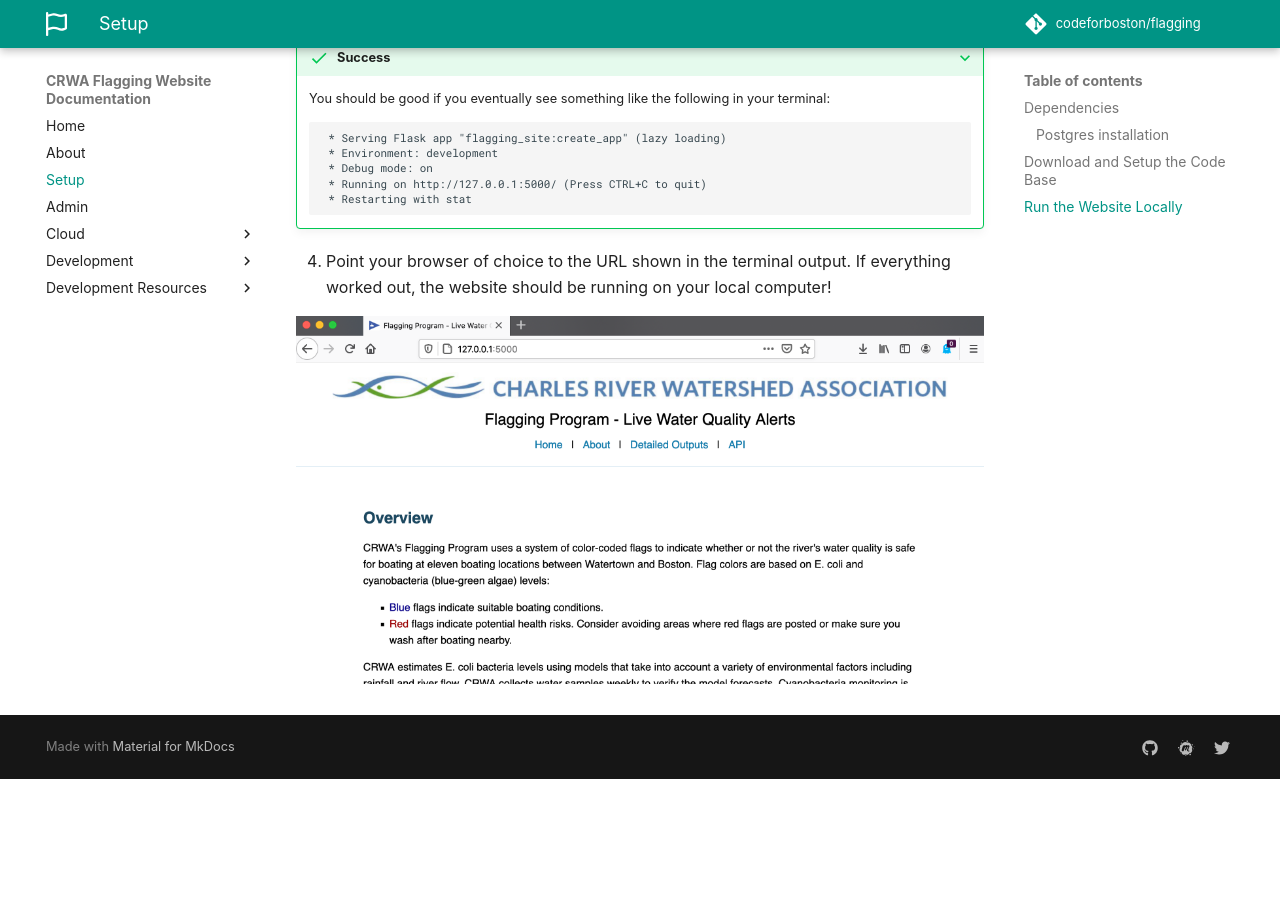
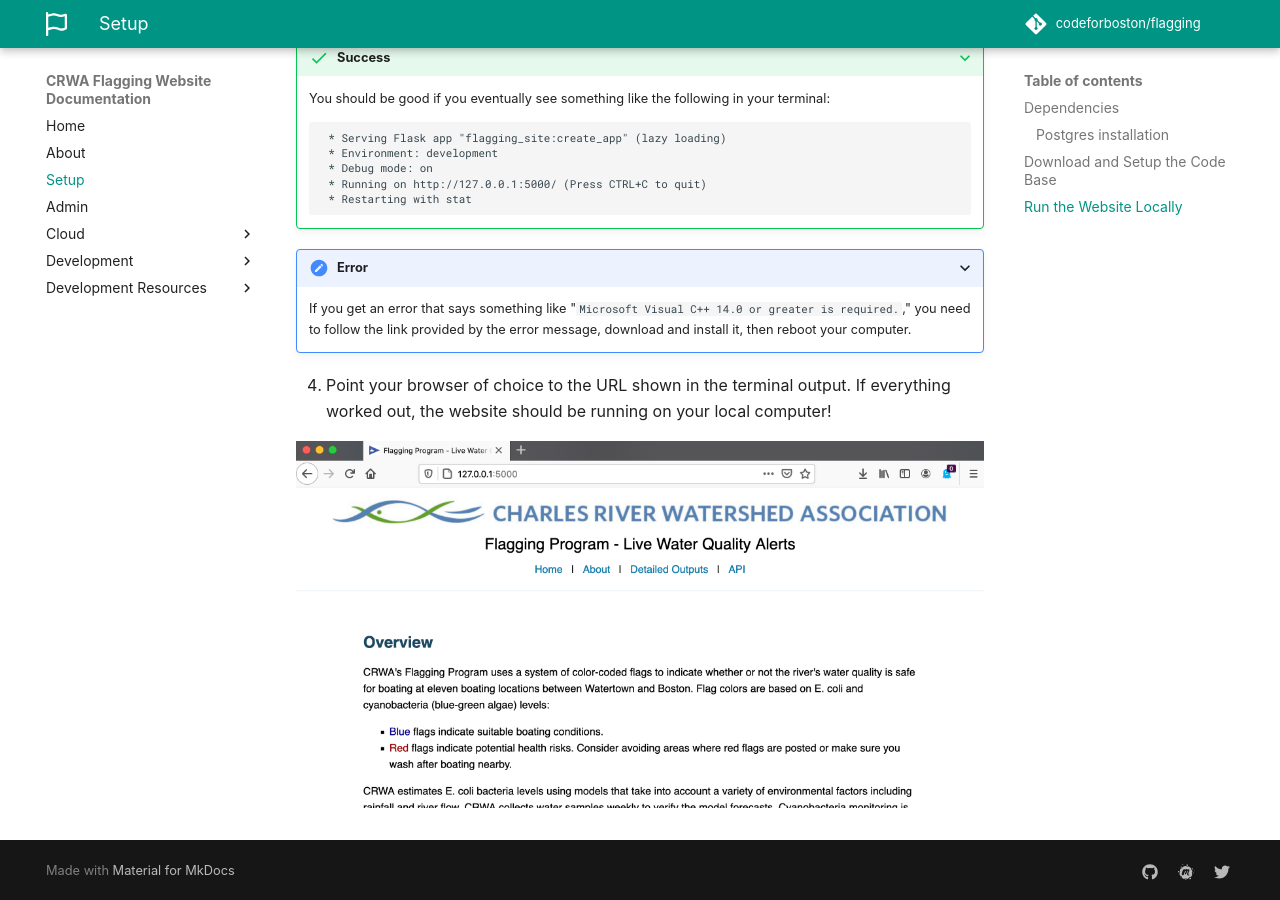
Before and after one commit to codeforboston/flagging, an MkDocs documentation site: the page built from docs/docs/setup.md, in a window 1280 px wide and 900 px high, scrolled down 4135 px. Built offline with MkDocs 1.6.1 and Material for MkDocs 9.7.7, drawn with Linux system fonts in a browser that asks for light colours; some web fonts are replaced; comment, search, counter and statistics services are not loaded; before the commit the page ends 4914 px from its top, so only the background shows below that.

Commit message:
minor docs changes

````diff
--- a/docs/docs/setup.md
+++ b/docs/docs/setup.md
@@ -160,6 +160,9 @@
      * Restarting with stat
     ```
 
+???+ error
+    If you get an error that says something like "`Microsoft Visual C++ 14.0 or greater is required.`," you need to follow the link provided by the error message, download and install it, then reboot your computer.
+
 4. Point your browser of choice to the URL shown in the terminal output. If everything worked out, the website should be running on your local computer!
 
 ![](img/successful_run.png)
````
